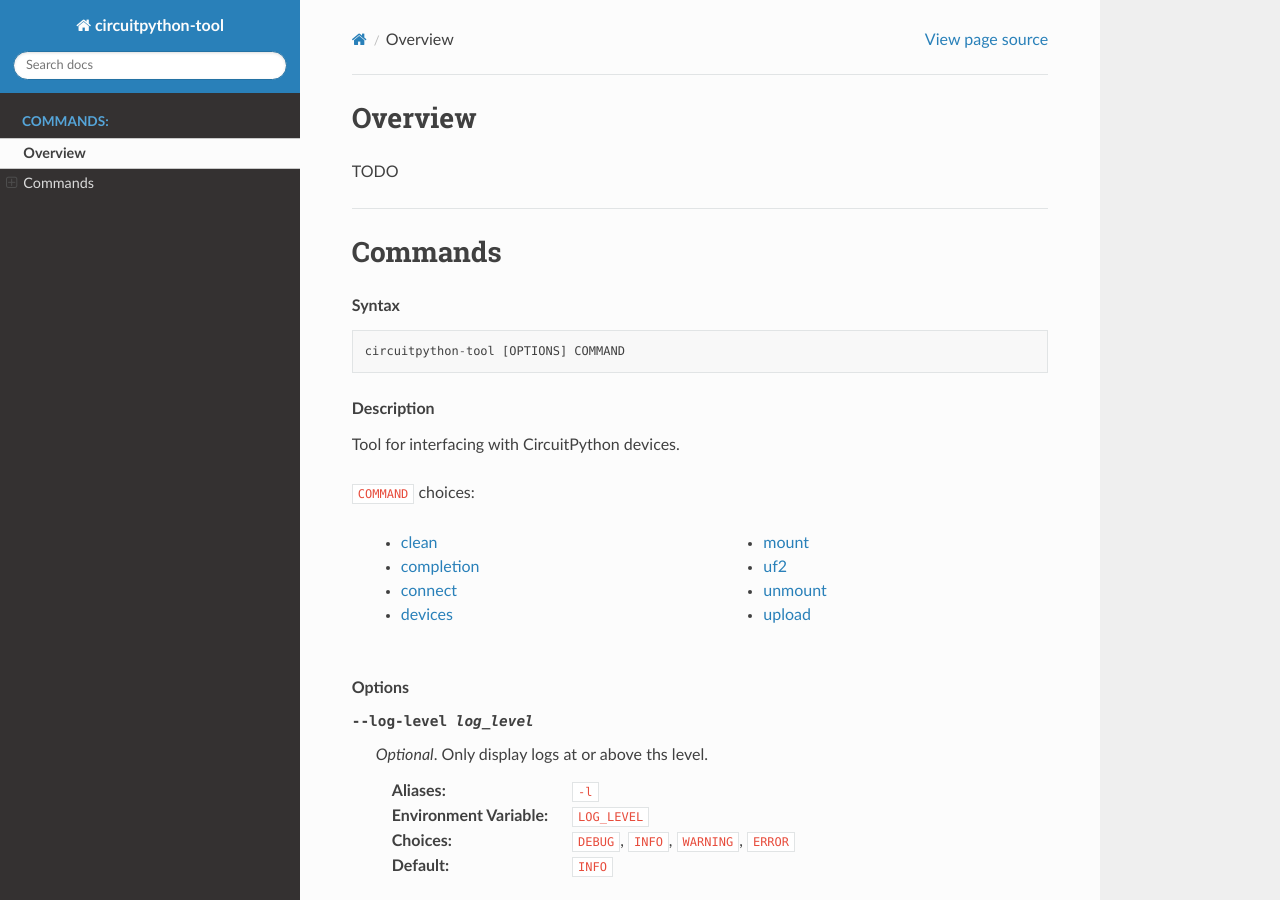
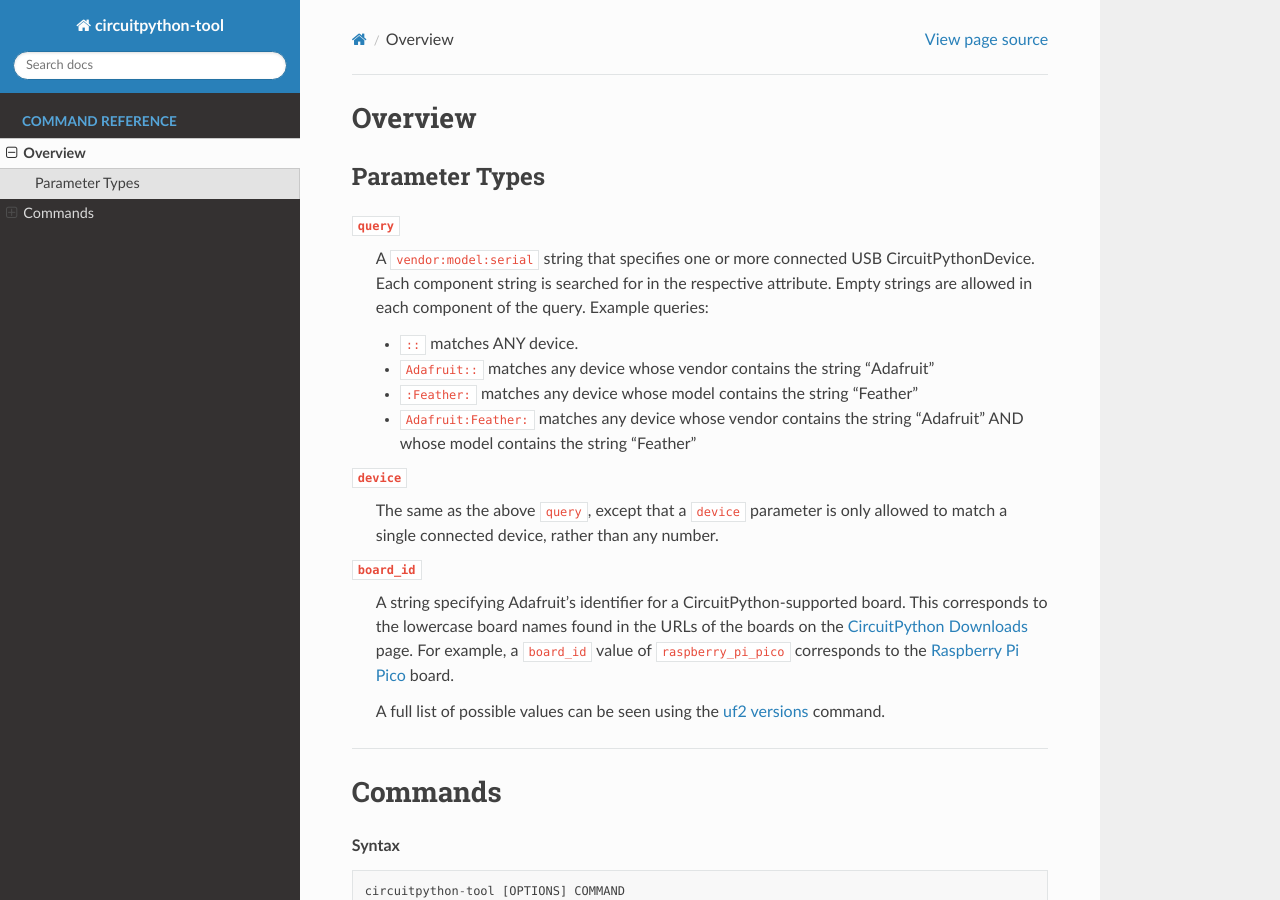
Before and after one commit to dhrosa/circuitpython_tool, a Sphinx documentation site: the page built from docs/source/generated_cli_docs.rst, in a window 1280 px wide and 900 px high. Built offline with Sphinx 7.4.7 and the Read the Docs theme 2.0.0, drawn with Linux system fonts in a browser that asks for light colours.

Commit message:
Docs: Document special parameter types

```diff
--- /dev/null
+++ b/docs/source/cli_prolog.rst
@@ -0,0 +1,19 @@
+****************
+Parameter Types
+****************
+
+``query``
+   A ``vendor:model:serial`` string that specifies one or more connected USB CircuitPythonDevice. Each component string is searched for in the respective attribute. Empty strings are allowed in each component of the query. Example queries:
+
+   * ``::`` matches ANY device.
+   * ``Adafruit::`` matches any device whose vendor contains the string "Adafruit"
+   * ``:Feather:`` matches any device whose model contains the string "Feather"
+   * ``Adafruit:Feather:`` matches any device whose vendor contains the string "Adafruit" AND whose model contains the string "Feather"
+
+``device``
+   The same as the above ``query``, except that a ``device`` parameter is only allowed to match a single connected device, rather than any number.
+
+``board_id``
+   A string specifying Adafruit's identifier for a CircuitPython-supported board. This corresponds to the lowercase board names found in the URLs of the boards on the `CircuitPython Downloads <https://circuitpython.org/downloads>`_ page. For example, a ``board_id`` value of ``raspberry_pi_pico`` corresponds to the `Raspberry Pi Pico <https://circuitpython.org/board/raspberry_pi_pico/>`_ board.
+
+   A full list of possible values can be seen using the :ref:`uf2 versions <command-uf2-versions>` command.
--- a/docs/source/conf.py
+++ b/docs/source/conf.py
@@ -16,7 +16,7 @@ author = 'Diony Rosa'
 extensions = []
 
 templates_path = ['_templates']
-exclude_patterns = []
+exclude_patterns = ['cli_prolog.rst']
 
 # -- Options for HTML output -------------------------------------------------
 # https://www.sphinx-doc.org/en/master/usage/configuration.html#options-for-html-output
--- a/docs/source/generated_cli_docs.rst
+++ b/docs/source/generated_cli_docs.rst
@@ -1,7 +1,8 @@
 ########################################
 Overview
 ########################################
-TODO
+
+.. include:: cli_prolog.rst
 
 
 ----
--- a/docs/source/index.rst
+++ b/docs/source/index.rst
@@ -9,6 +9,6 @@
 
 .. toctree::
    :maxdepth: 2
-   :caption: Commands:
+   :caption: Command Reference
 
    generated_cli_docs
```
Also changed, not shown: 1 other file.
